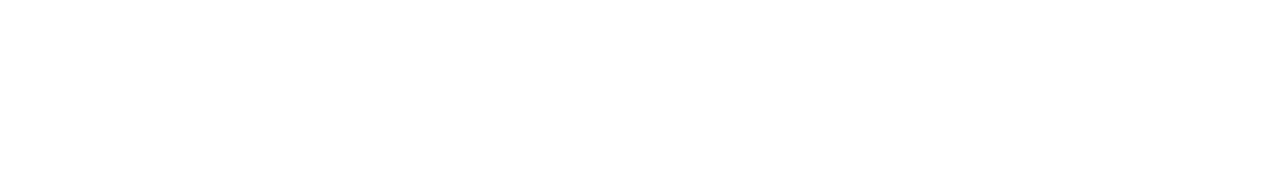
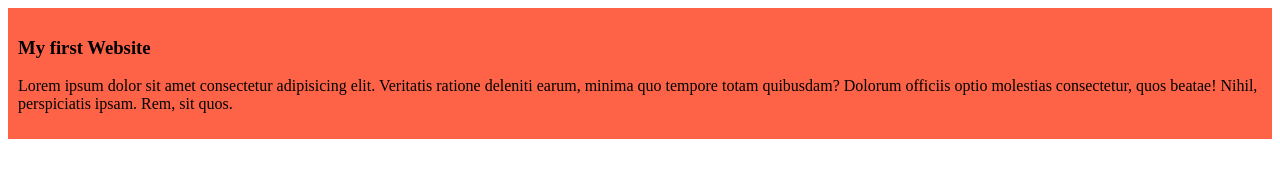
Before and after one commit to abidurrahman878/my-simple-website, a plain HTML site: page index1.html in a window 1280 px wide. Drawn offline with Linux system fonts and the light colour scheme.

Commit message:
added the first blog

```diff
--- a/index1.html
+++ b/index1.html
@@ -4,8 +4,12 @@
     <meta charset="UTF-8">
     <meta name="viewport" content="width=device-width, initial-scale=1.0">
     <title>My Simple Website</title>
+    <link rel="stylesheet" href="styles/blog.css">
 </head>
 <body>
-
+    <div>
+        <h3>My first Website</h3>
+        <p>Lorem ipsum dolor sit amet consectetur adipisicing elit. Veritatis ratione deleniti earum, minima quo tempore totam quibusdam? Dolorum officiis optio molestias consectetur, quos beatae! Nihil, perspiciatis ipsam. Rem, sit quos.</p>
+    </div>
 </body>
 </html>
--- /dev/null
+++ b/styles/blog.css
@@ -0,0 +1,4 @@
+div{
+    background-color: tomato;
+    padding: 10px;
+}
```
